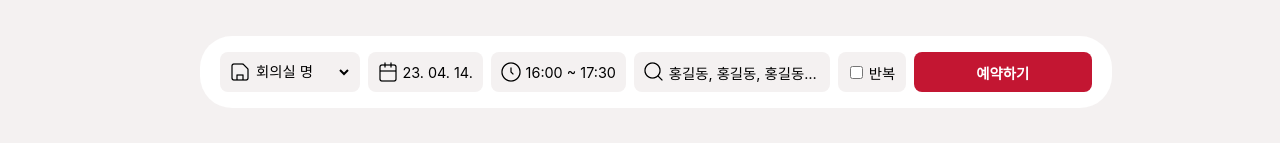
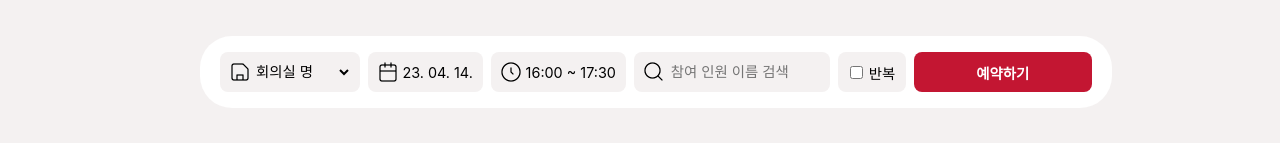
Before and after one commit to capstonephcy/sju-room-reservation-frontend, a React (Create React App) app: page / in a window 1280 px wide. Shown: the part 186-329 px from the top of the page. Built offline with nearby package versions, Linux system fonts and the light colour scheme.

Commit message:
Implement members

```diff
--- a/src/component/Home.css
+++ b/src/component/Home.css
@@ -87,14 +87,21 @@
     cursor: pointer;
 }
 
+.react-calendar {
+    position: fixed;
+    border-radius: 0.75rem;
+}
+
 .search-box {
     width: 11.25rem;
 }
 
-.react-calendar {
-    position: fixed;
-    border-radius: 0.75rem;
+.search-box-input {
+    background-color: transparent;
+    border: 0;
+    outline: none;
 }
+
 
 @media (max-width: 55rem) {
     .home {
--- a/src/component/Home.js
+++ b/src/component/Home.js
@@ -7,6 +7,7 @@ import { useState } from 'react';
 function Home() {
   const [date, setDate] = useState(new Date());
   const [showsCalendar, setShowsCalendar] = useState(false);
+  const [members, setMembers] = useState([]);
 
   const onChange = date => {
     setDate(date);
@@ -45,7 +46,7 @@ function Home() {
           </div>
           <div className='search-box gray-box'>
             <img src='/img/search.png' className='gray-box-icon'/>
-            <a className='gray-box-text text-ellipsis'>홍길동, 홍길동, 홍길동, 홍길</a>
+            <input className='search-box-input gray-box-text text-ellipsis' placeholder={members.length > 0 ? members.join(", ") : "참여 인원 이름 검색"}></input>
           </div>
           <div className='gray-box'>
             <input className='checkbox' type="checkbox"/>
```
